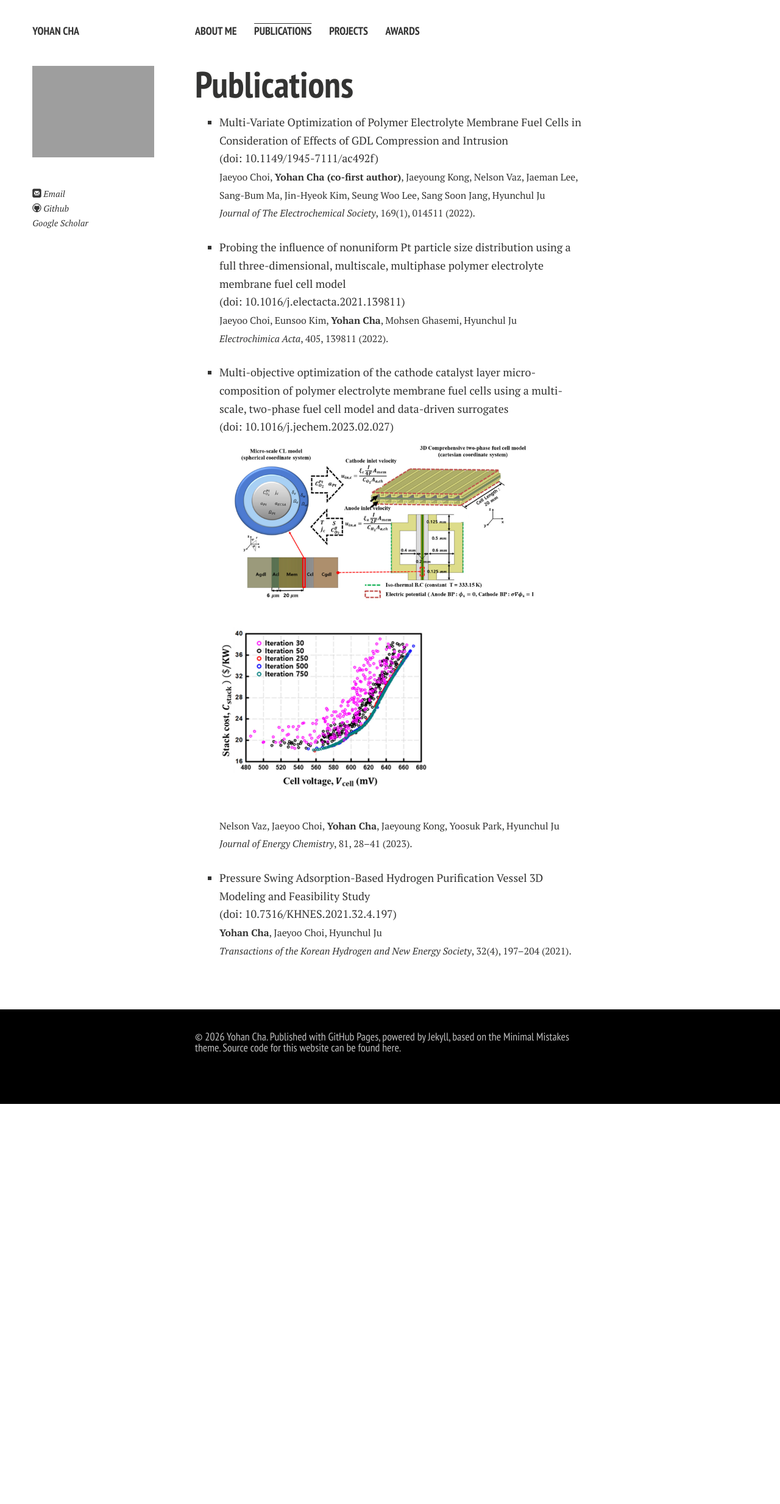
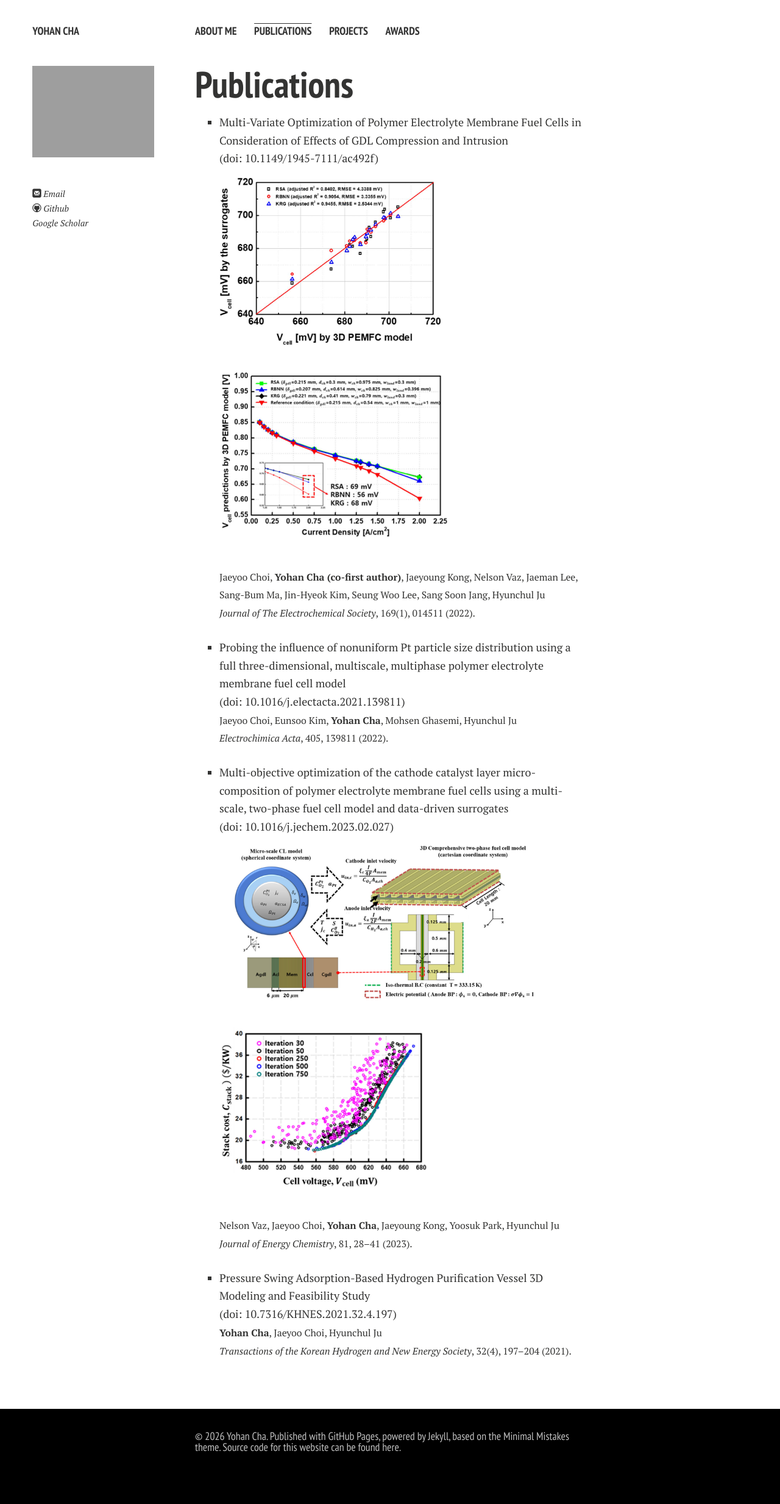
Before and after one commit to powerfulsmooth/powerfulsmooth.github.io, a Jekyll site: the page built from publications.md, in a window 1280 px wide. Shown: the whole page at 61% size. Built offline with Jekyll 4.4.1, drawn with Linux system fonts in a browser that asks for light colours; nearby versions of some CDN libraries; comment, search, counter and statistics services are not loaded; a style sheet for code colours, icons or effects is not loaded; before the commit the page ends 1810 px from its top, so only the background shows below that.

Commit message:
Add files via upload

```diff
--- a/publications.md
+++ b/publications.md
@@ -6,7 +6,7 @@ title: Publications
 
 # Publications
 
-- Multi-Variate Optimization of Polymer Electrolyte Membrane Fuel Cells in Consideration of Effects of GDL Compression and Intrusion<br><span style="white-space:nowrap;">(doi: <a href="https://doi.org/10.1149/1945-7111/ac492f">10.1149/1945-7111/ac492f</a>)</span><br><span style="font-size:0.88em;">Jaeyoo Choi, <strong>Yohan Cha (co-first author)</strong>, Jaeyoung Kong, Nelson Vaz, Jaeman Lee, Sang-Bum Ma, Jin-Hyeok Kim, Seung Woo Lee, Sang Soon Jang, Hyunchul Ju<br><em>Journal of The Electrochemical Society</em>, 169(1), 014511 (2022).</span>
+- Multi-Variate Optimization of Polymer Electrolyte Membrane Fuel Cells in Consideration of Effects of GDL Compression and Intrusion<br><span style="white-space:nowrap;">(doi: <a href="https://doi.org/10.1149/1945-7111/ac492f">10.1149/1945-7111/ac492f</a>)</span><br><span style="display:flex;flex-wrap:wrap;gap:44px;align-items:center;margin:16px 0;"><img src="/images/pub1_jes_fig9.png" alt="Fig. 9 — parity plot: surrogate vs. 3D PEMFC cell voltage" style="height:275px;width:auto;max-width:100%;"><img src="/images/pub1_jes_fig14a.png" alt="Fig. 14(a) — polarization curves for optimal designs vs. reference" style="height:275px;width:auto;max-width:100%;"></span><br><span style="font-size:0.88em;">Jaeyoo Choi, <strong>Yohan Cha (co-first author)</strong>, Jaeyoung Kong, Nelson Vaz, Jaeman Lee, Sang-Bum Ma, Jin-Hyeok Kim, Seung Woo Lee, Sang Soon Jang, Hyunchul Ju<br><em>Journal of The Electrochemical Society</em>, 169(1), 014511 (2022).</span>
 
 - Probing the influence of nonuniform Pt particle size distribution using a full three-dimensional, multiscale, multiphase polymer electrolyte membrane fuel cell model<br><span style="white-space:nowrap;">(doi: <a href="https://doi.org/10.1016/j.electacta.2021.139811">10.1016/j.electacta.2021.139811</a>)</span><br><span style="font-size:0.88em;">Jaeyoo Choi, Eunsoo Kim, <strong>Yohan Cha</strong>, Mohsen Ghasemi, Hyunchul Ju<br><em>Electrochimica Acta</em>, 405, 139811 (2022).</span>
 
```
